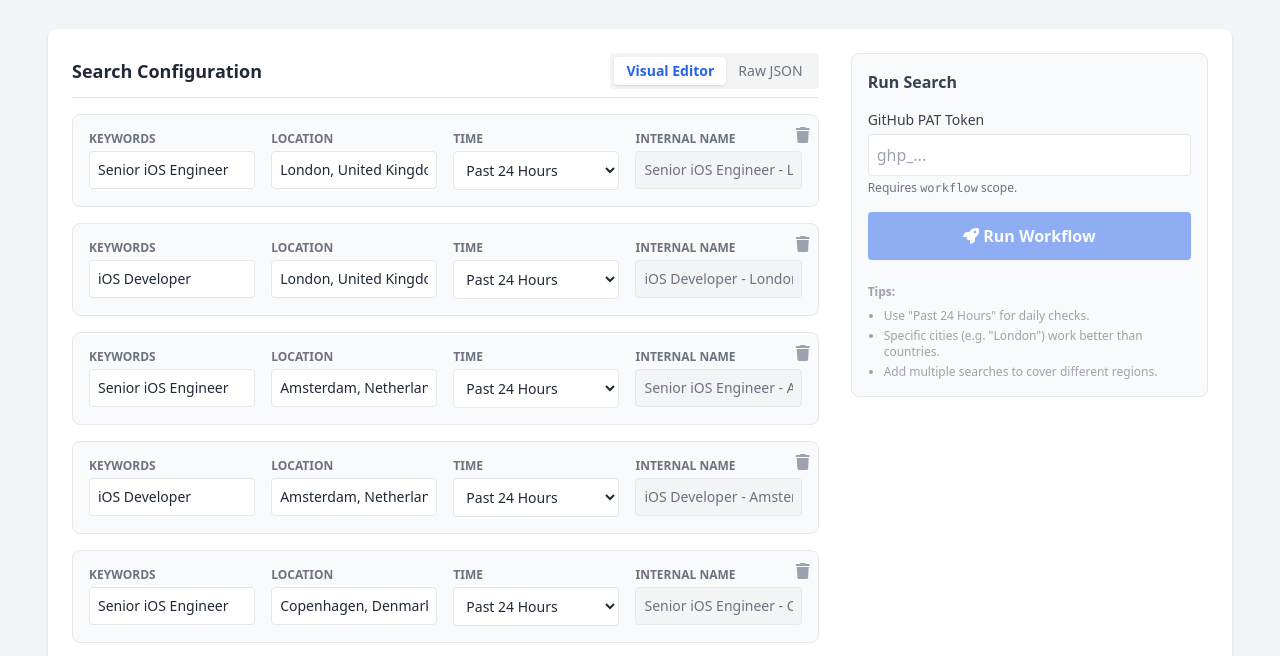
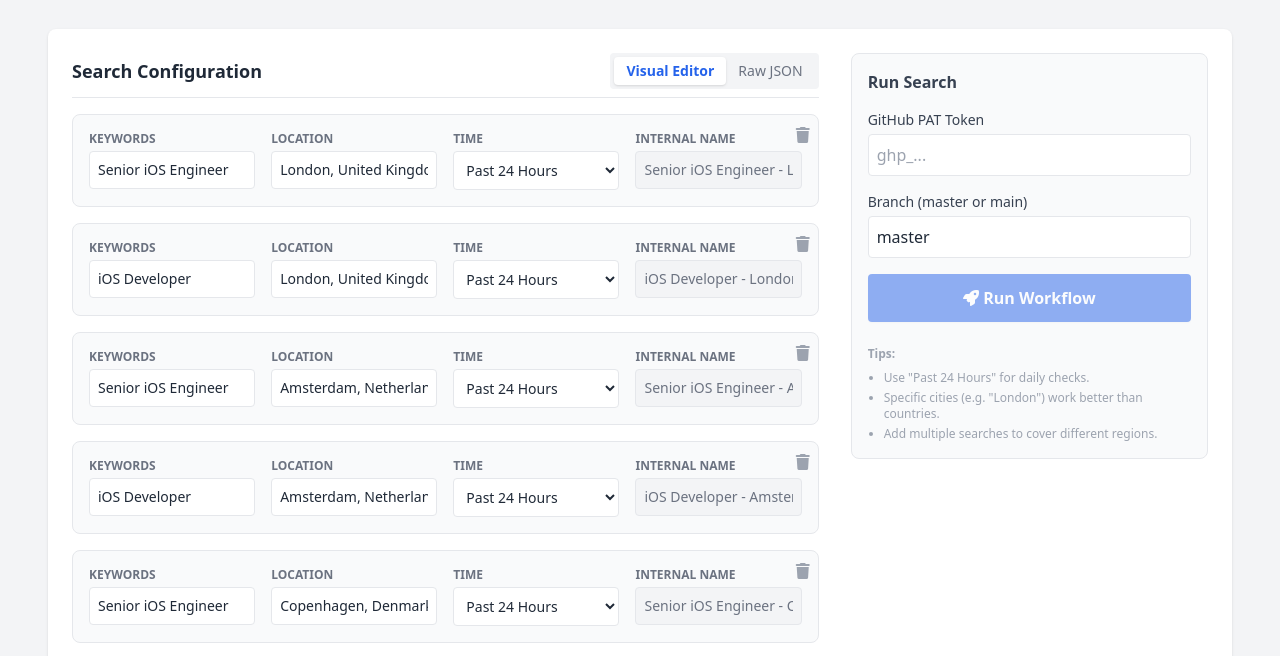
Before and after one commit to zip520123/Linkedin_Jobsearch_API, a website: page docs/index.html in a window 1280 px wide. Shown: the part 99-755 px from the top of the page. Drawn offline with nearby package versions, Linux system fonts and the light colour scheme; no server answers.

Commit message:
Add branch selector to UI

```diff
--- a/docs/app.js
+++ b/docs/app.js
@@ -3,6 +3,7 @@ const { createApp, ref, onMounted, watch, computed } = Vue;
 createApp({
     setup() {
         const pat = ref(localStorage.getItem('github_pat') || '');
+        const branch = ref(localStorage.getItem('github_branch') || 'master');
         const loading = ref(false);
         const message = ref('');
         const msgType = ref('info');
@@ -169,9 +170,12 @@ createApp({
         const config = ref(defaultConfig);
         const configJsonStr = ref(JSON.stringify(defaultConfig, null, 2));
 
-        // Save PAT to local storage
+        // Save settings to local storage
         watch(pat, (newVal) => {
             localStorage.setItem('github_pat', newVal);
+        });
+        watch(branch, (newVal) => {
+            localStorage.setItem('github_branch', newVal);
         });
 
         // Toggle between Visual and JSON modes
@@ -272,7 +276,7 @@ createApp({
                         'Authorization': `token ${pat.value}`
                     },
                     body: JSON.stringify({
-                        ref: 'master',
+                        ref: branch.value,
                         inputs: {
                             config: configPayload
                         }
@@ -301,6 +305,7 @@ createApp({
 
         return {
             pat,
+            branch,
             config,
             configJsonStr,
             mode,
--- a/docs/index.html
+++ b/docs/index.html
@@ -117,10 +117,14 @@
                         <div class="mb-4">
                             <label class="block text-sm font-medium text-gray-700 mb-1">GitHub PAT Token</label>
                             <input type="password" v-model="pat" placeholder="ghp_..." class="w-full p-2 border rounded focus:ring-2 focus:ring-blue-500 outline-none">
-                            <p class="text-xs text-gray-500 mt-1">Requires <code>workflow</code> scope.</p>
                         </div>
 
-                        <button @click="triggerSearch" :disabled="loading || !pat"
+                        <div class="mb-4">
+                            <label class="block text-sm font-medium text-gray-700 mb-1">Branch (master or main)</label>
+                            <input type="text" v-model="branch" placeholder="master" class="w-full p-2 border rounded focus:ring-2 focus:ring-blue-500 outline-none">
+                        </div>
+
+                        <button @click="triggerSearch" :disabled="loading || !pat || !branch"
                             class="w-full py-3 bg-blue-600 text-white rounded font-semibold hover:bg-blue-700 disabled:opacity-50 disabled:cursor-not-allowed transition shadow-sm">
                             <span v-if="loading"><i class="fas fa-spinner fa-spin"></i> Triggering...</span>
                             <span v-else><i class="fas fa-rocket"></i> Run Workflow</span>
```
